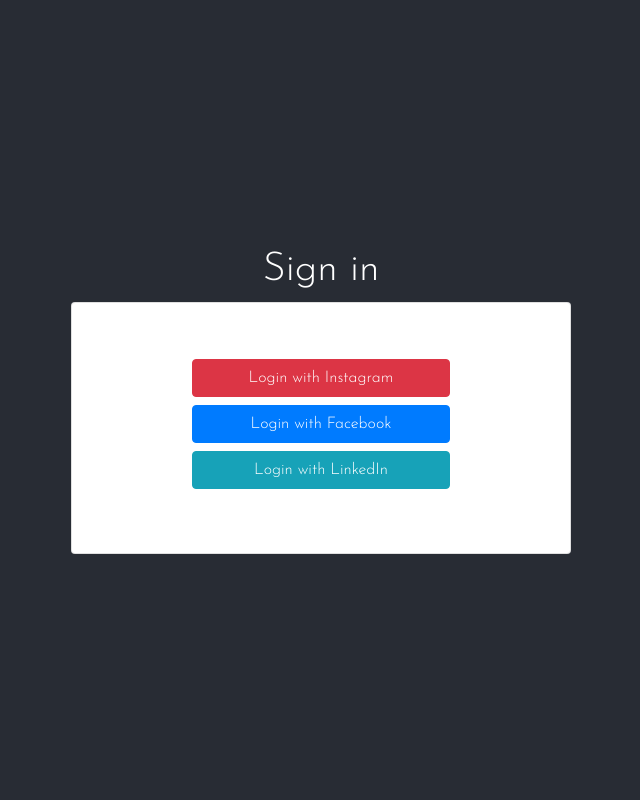
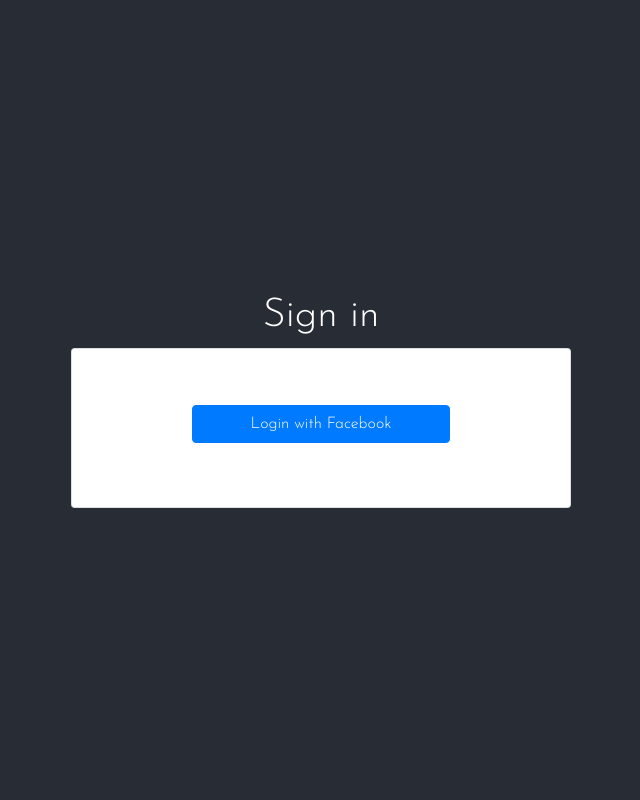
Before and after one commit to adarshmanwal/richpanel-fbhelpdesk, a Django app: page /login/ in a window 1280 px wide. Shown: the whole page, without its empty margins (319-959 px from the left). Run offline with Django 3.2, Linux system fonts and the light colour scheme; some libraries are stand-ins or nearby versions.

Commit message:
final commit

```diff
--- a/core/templates/login.html
+++ b/core/templates/login.html
@@ -5,14 +5,9 @@
 {% block content %}
 <div class="row">
     <div class="col-md-8 mx-auto social-container my-2 order-md-1">
-        <button class="btn btn-danger mb-2">
-            <a href="#">Login with Instagram</a>
-        </button>
+
         <button class="btn btn-primary mb-2">
             <a href="{% url 'social:begin' 'facebook' %}">Login with Facebook</a>
-        </button>
-        <button class="btn btn-info mb-2">
-            <a href="#">Login with LinkedIn</a>
         </button>
     </div>
 </div>
```
